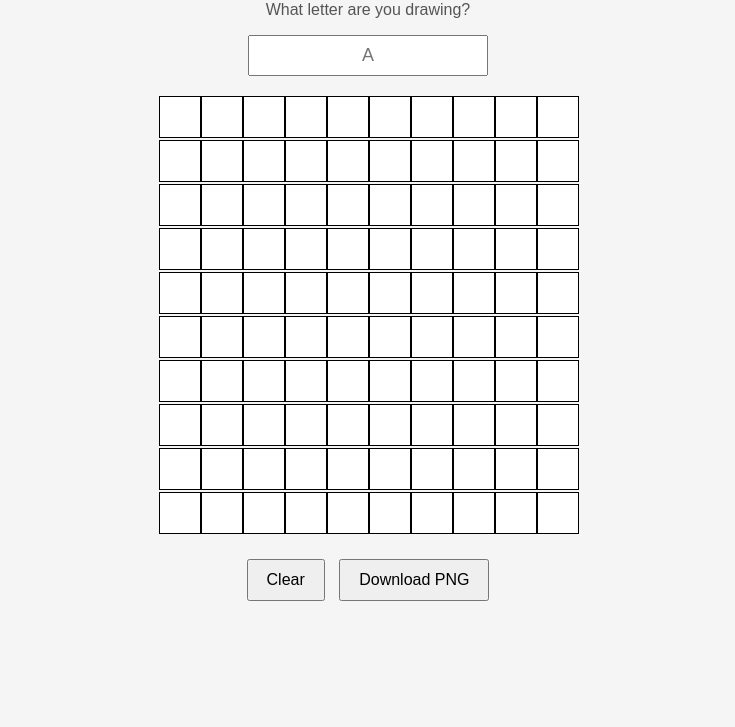
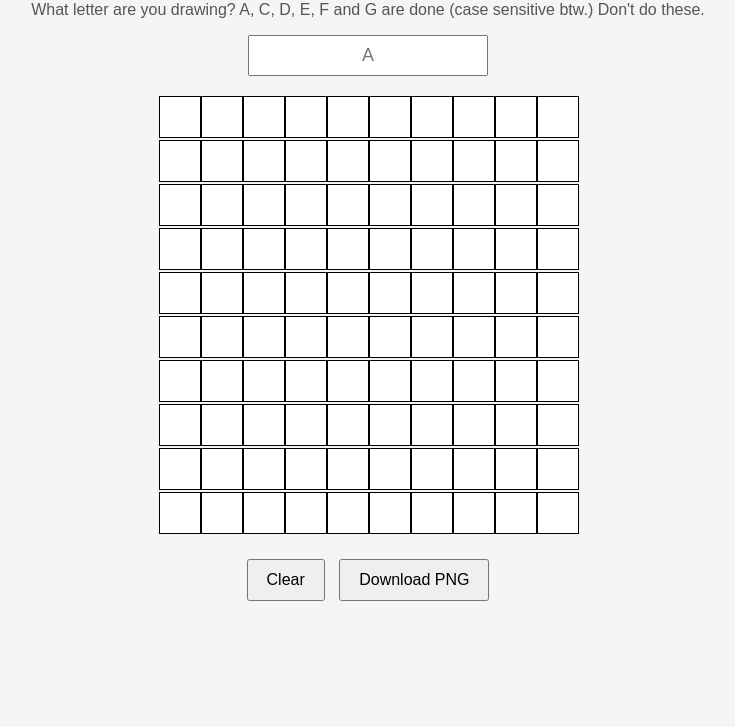
Before and after one commit to Efficient123/contribute-for-letter-ai, a plain HTML site: page index.html in a window 1280 px wide. Shown: the part 73-800 px from the top of the page, without its empty margins (272-1007 px from the left). Drawn offline with Linux system fonts and the light colour scheme.

Commit message:
Clarify letter input instructions in index.html
Updated instructions for letter input to clarify which letters are already drawn and case sensitivity.

```diff
--- a/index.html
+++ b/index.html
@@ -65,7 +65,7 @@
 
     <h2>Dataset Creator</h2>
 
-    <p>What letter are you drawing?</p>
+    <p>What letter are you drawing? A, C, D, E, F and G are done (case sensitive btw.) Don't do these.</p>
 
     <input id="letter" type="text" maxlength="1" autocomplete="off" spellcheck="false" placeholder="A">
 
@@ -89,7 +89,6 @@
             const pixel = document.createElement("div");
             pixel.className = "pixel";
 
-            // Desktop
             pixel.addEventListener("mousedown", (e) => {
                 e.preventDefault();
                 drawing = true;
```
